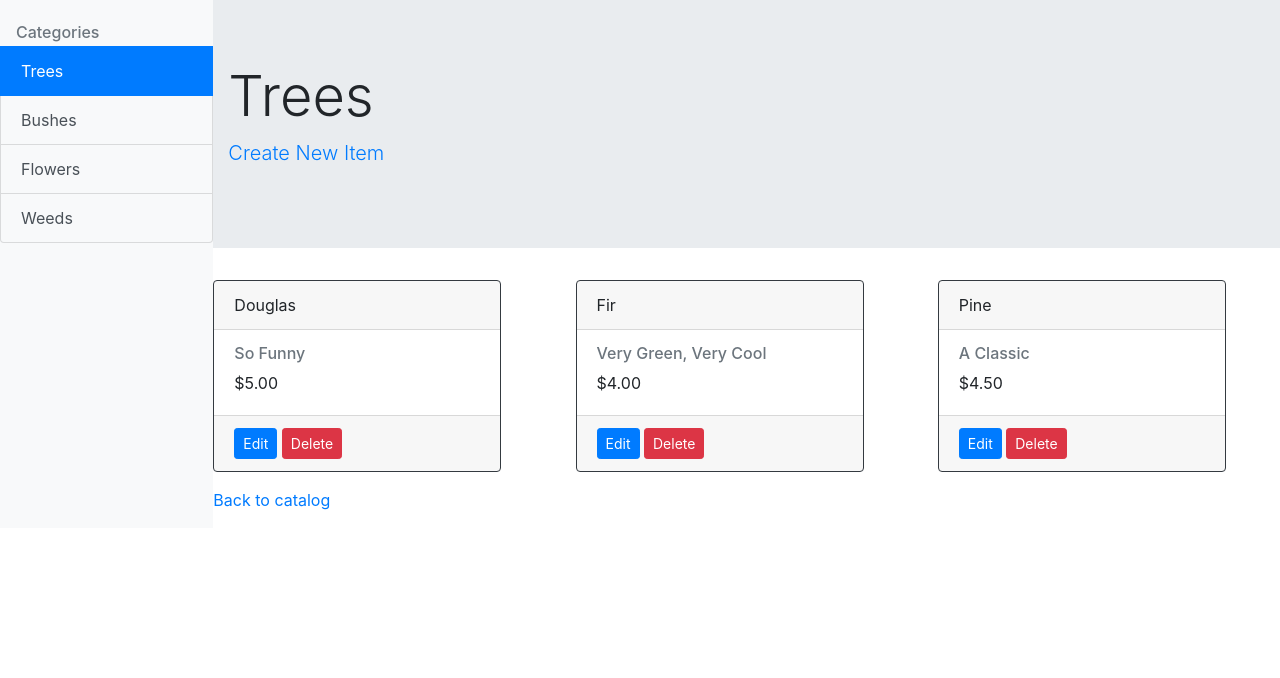
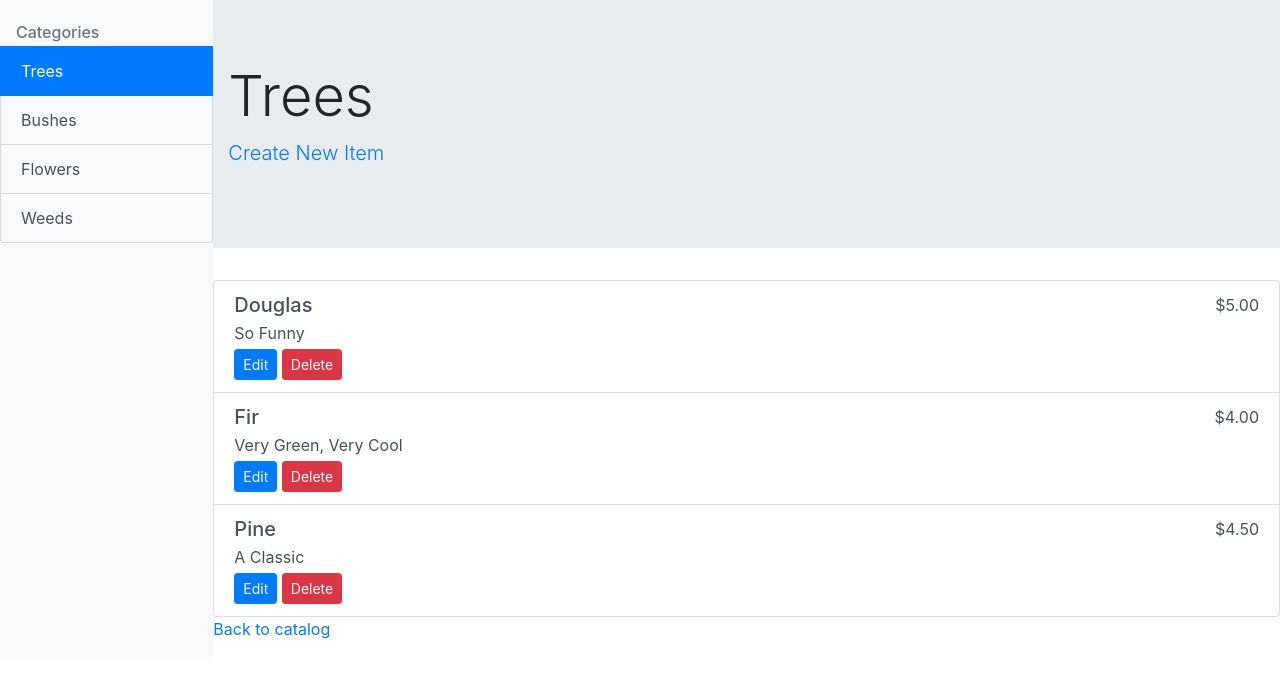
Before and after one commit to ja-cob-s/catalog, a Flask app: page /catalog/1/items in a window 1280 px wide. Shown: the part 57-735 px from the top of the page. Run offline with Flask 2, Linux system fonts and the light colour scheme; data comes from the database, SQL or seed files in the repository; some libraries are stand-ins or nearby versions.

Commit message:
Changed item list view

```diff
--- a/application.py
+++ b/application.py
@@ -3,7 +3,7 @@
 # For the Udacity Full Stack Web Developer Nanodegree
 
 from flask import Flask, render_template, request, redirect, url_for, flash, jsonify
-from sqlalchemy import create_engine
+from sqlalchemy import create_engine, desc
 from sqlalchemy.orm import sessionmaker
 from database_setup import Base, Category, Item, User
 from flask import session as login_session
@@ -61,7 +61,8 @@ def itemJSON(category_id, item_id):
 def showCatalog():
     session = connect()
     categories = session.query(Category).all()
-    return render_template('catalog.html', categories=categories)
+    items = session.query(Item).order_by(desc(Item.id)).limit(5).all()
+    return render_template('catalog.html', categories=categories, items=items)
 
 
 # Add new category
--- a/templates/showCategory.html
+++ b/templates/showCategory.html
@@ -47,23 +47,19 @@
 
                 {% if items %}
 
-                    <div class="card-columns">
+                <ul class="list-group">
                     {% for i in items %}
-
-                        <div class="card border-dark mb-3" style="max-width: 18rem;">
-                            <div class="card-header">{{i.name}}</div>
-                            <div class="card-body">
-                                <h6 class="card-subtitle mb-2 text-muted">{{i.description}}</h6>
-                                <p class="card-text">{{i.price}}</p>
+                        <li class="list-group-item list-group-item-action flex-column align-items-start">
+                            <div class="d-flex w-100 justify-content-between">
+                            <h5 class="mb-1">{{i.name}}</h5>
+                            {{i.price}}
                             </div>
-                            <div class="card-footer">
-                                <a href={{ url_for('editItem', category_id=category.id, item_id=i.id) }} class="btn btn-primary btn-sm">Edit</a>
-                                <a href={{ url_for('deleteItem', category_id=category.id, item_id=i.id) }} class="btn btn-danger btn-sm">Delete</a>
-                            </div>
-                        </div>
-
+                            <p class="mb-1">{{i.description}}</p>
+                            <a href={{ url_for('editItem', category_id=category.id, item_id=i.id) }} class="btn btn-primary btn-sm">Edit</a>
+                            <a href={{ url_for('deleteItem', category_id=category.id, item_id=i.id) }} class="btn btn-danger btn-sm">Delete</a>
+                        </li>
                     {% endfor %}
-                    </div>
+                </ul>
 
                 {% else %}
                     <p> You currently have no items. </p>
```
Also changed, not shown: templates/catalog.html (+18 -8 lines).
